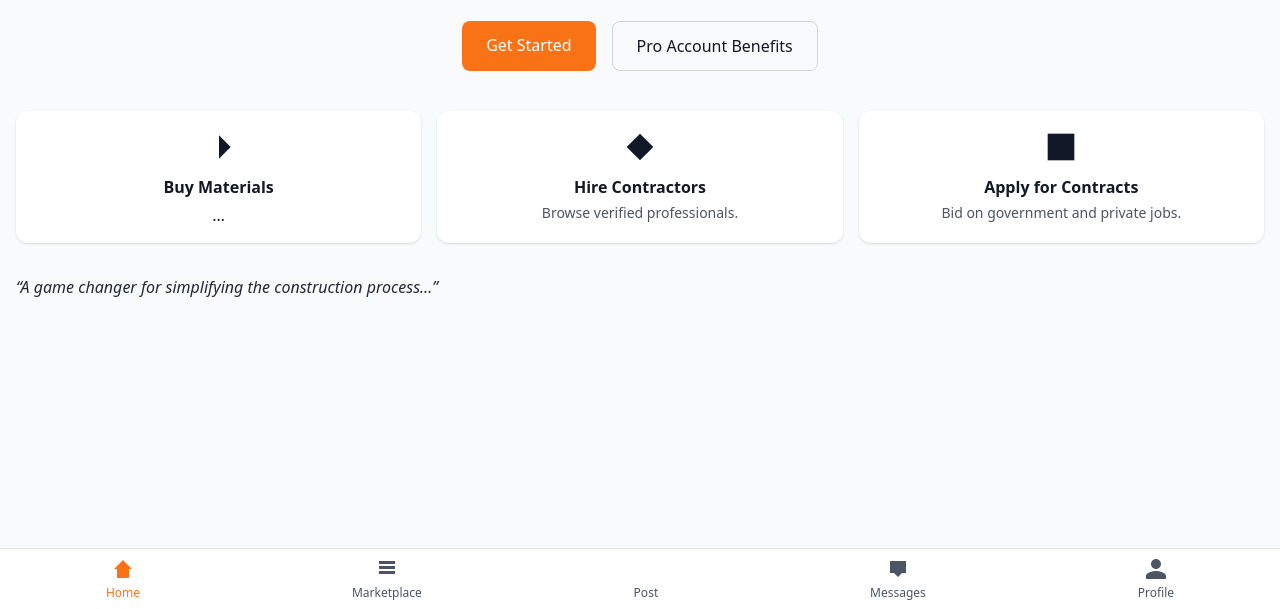
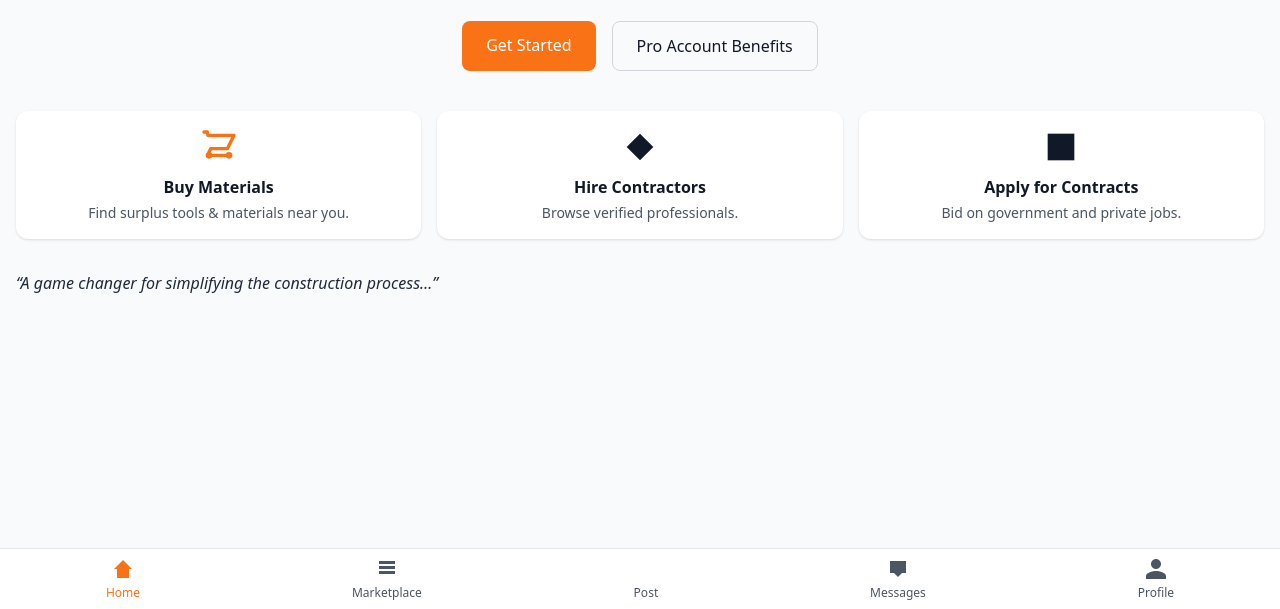
Before and after one commit to R-Bowes/TradeStone, a plain HTML site: page index.html in a window 1280 px wide. Shown: the part 191-800 px from the top of the page. Drawn offline with nearby package versions, Linux system fonts and the light colour scheme.

Commit message:
Update index.html

```diff
--- a/index.html
+++ b/index.html
@@ -61,14 +61,20 @@
   <!-- Feature Cards Section -->
 <section class="px-4 py-4">
   <div class="grid grid-cols-1 sm:grid-cols-3 gap-4">
-    <!-- Card 1 -->
-    <div class="bg-white rounded-xl shadow p-4 text-center">
-    <!-- Icon -->
-      <svg class="h-10 w-10 mx-auto mb-2" viewBox="0 0 24 24" fill="currentColor">
-        <path d="M5 12h14M12 5l7 7-7 7"/>
-      </svg>
+    <!-- Card 1: Buy Materials -->
+<div class="bg-white rounded-xl shadow p-4 text-center">
+  <!-- Heroicon: Shopping Cart -->
+  <svg xmlns="http://www.w3.org/2000/svg"
+       class="h-10 w-10 mx-auto mb-2 text-orange-500"
+       fill="none" viewBox="0 0 24 24" stroke="currentColor">
+    <path stroke-linecap="round" stroke-linejoin="round" stroke-width="2"
+          d="M3 3h2l.4 2M7 13h10l4-8H5.4
+             M7 13l-1.34 2.68A1 1 0 006.64 17H19
+             m-12 0a1 1 0 11-2 0 1 1 0 012 0
+             zm12 0a1 1 0 11-2 0 1 1 0 012 0z"/>
+  </svg>
   <h3 class="font-semibold mb-1">Buy Materials</h3>
-  …
+  <p class="text-gray-600 text-sm">Find surplus tools &amp; materials near you.</p>
 </div>
     <!-- Card 2 -->
     <div class="bg-white rounded-xl shadow p-4 text-center">
```
